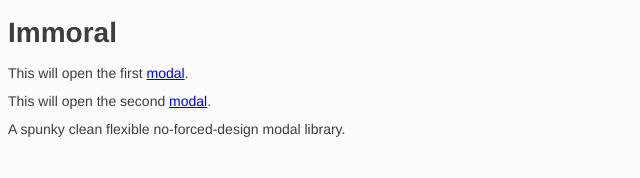
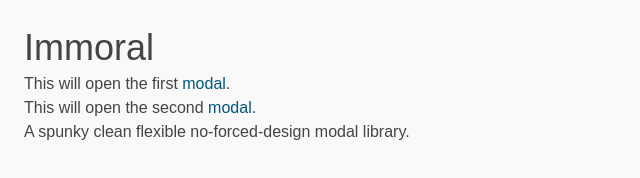
Before and after one commit to aniketpant/immoral, a website: page demo-override.html in a window 1280 px wide. Shown: the whole page, without its empty margins (0-640 px from the left). Drawn offline with Linux system fonts and the light colour scheme.

Commit message:
Change styling for demo pages

```diff
--- a/demo-override.html
+++ b/demo-override.html
@@ -9,11 +9,33 @@
   <script src="../src/immoral.js"></script>
 
   <style type="text/css">
-   body {
-    font: 14px/1 'Helvetica', 'Arial', sans-serif;
-    color: #3d3d3d;
-    background: #fcfcfc;
-   }
+    * {
+      margin:  0;
+      padding: 0;
+      font-size: 100%;
+      -webkit-box-sizing: border-box;
+         -moz-box-sizing: border-box;
+              box-sizing: border-box;
+    }
+    body {
+      font: 300 100%/1.5 Ubuntu, sans-serif;
+      background-color: #f9f9f9;
+      color: #444;
+      padding: 24px;
+    }
+    h1 {
+      font-size: 36px;
+      font-size: 2.25rem;
+      line-height: 1.3333333;
+      font-weight: 300;
+    }
+    a {
+      color: #005880;
+      text-decoration: none;
+    }
+    a:hover {
+      text-decoration: underline;
+    }
   </style>
 
   <script type="text/javascript">
```
Also changed, not shown: demo.html (+27 -5 lines).
